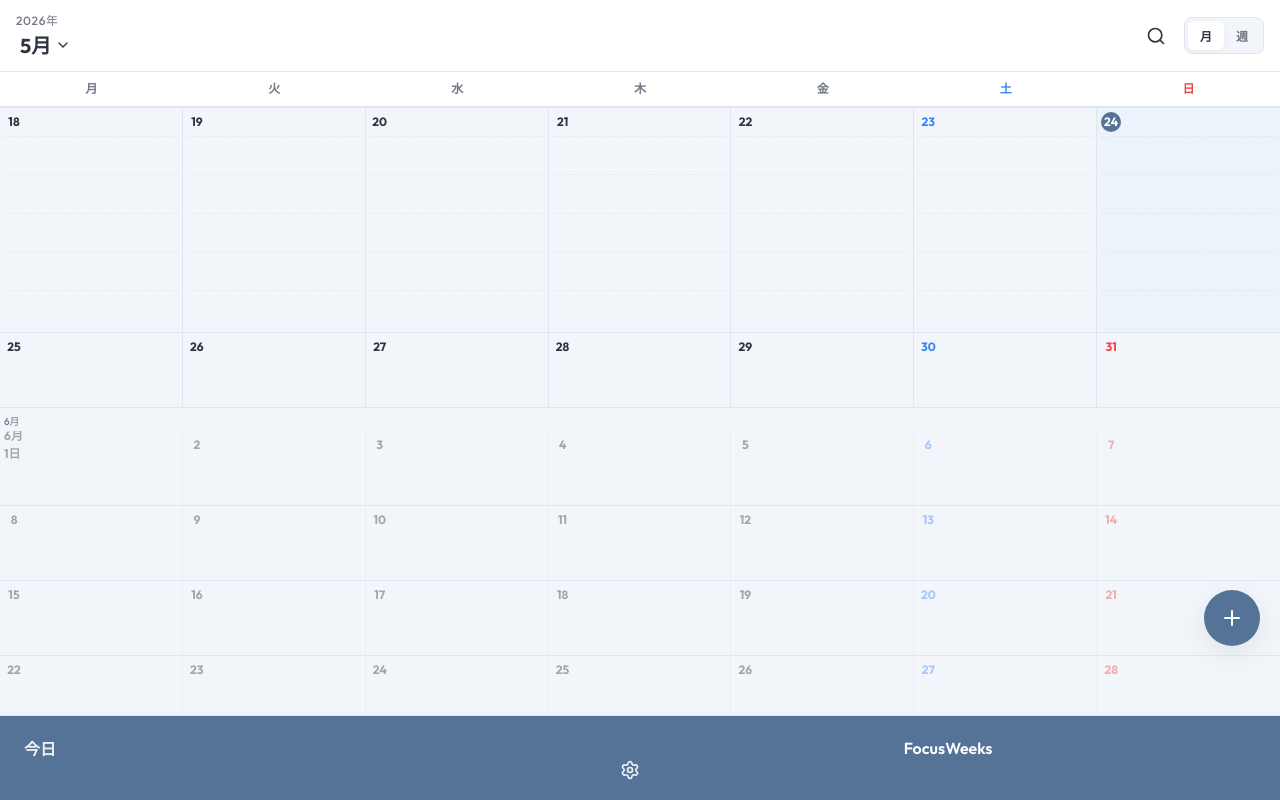
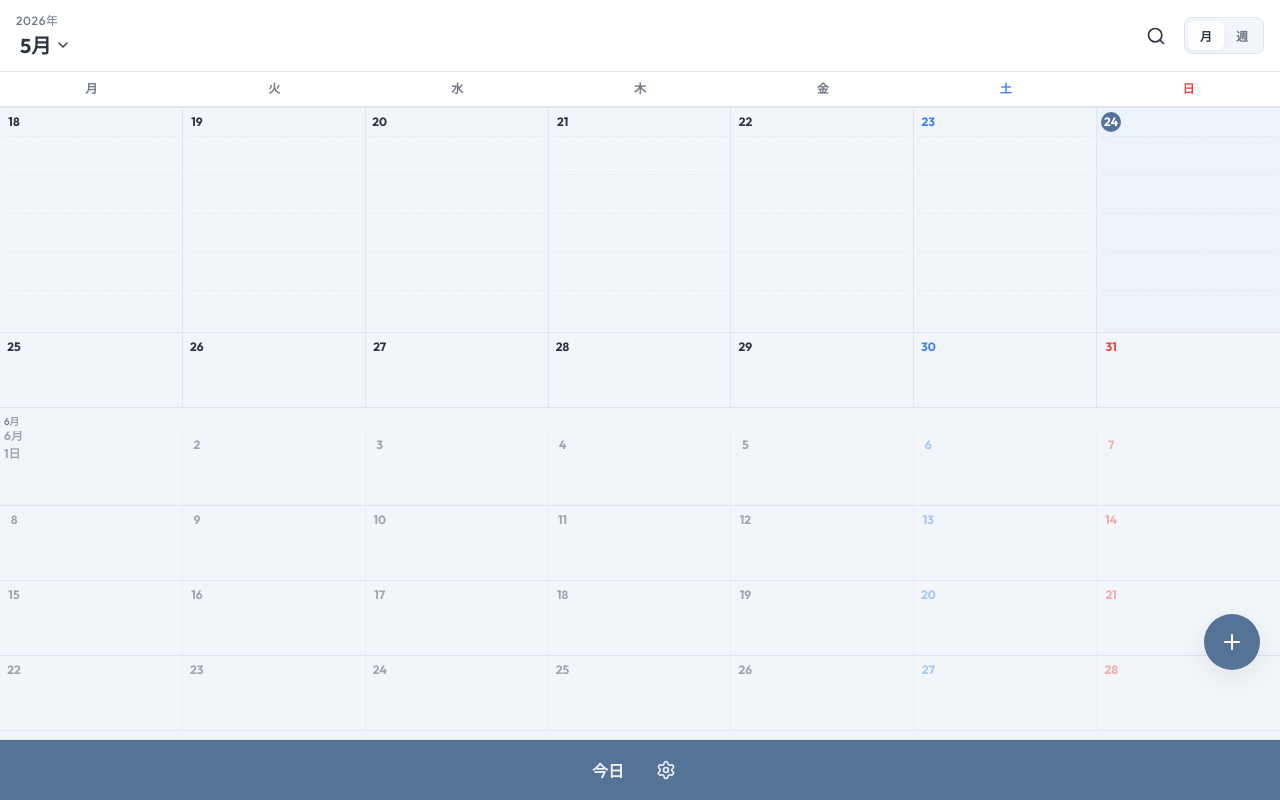
Before and after one commit to itokenlaw-rgb/FocusWeeks, a React (Vite) app: page / in a window 1280 px wide. Built offline with nearby package versions, Linux system fonts and the light colour scheme.

Commit message:
feat: 設定背景

```diff
--- a/src/App.tsx
+++ b/src/App.tsx
@@ -593,9 +593,13 @@ export default function App() {
       </div>
 
       {/* Sticky Bottom Bar */}
+{/* Sticky Bottom Bar */}
       <footer className="app-navbar">
+        {/* 左側のカラム（今日ボタンを中央寄りにするためのラッパー） */}
+        <div style={{ display: 'flex', justifyContent: 'flex-end', paddingRight: '16px' }}>
           <button
             className="nav-today-btn"
+            style={{ textAlign: 'center' }} /* テキストを中央揃えに */
             onClick={() => {
               const today = new Date();
               const todayStr = getFormattedDateString(today);
@@ -618,9 +622,10 @@ export default function App() {
           >
             今日
           </button>
-        <span className="nav-date-label">
-          {view === 'month' ? 'FocusWeeks' : '週表示'}
-        </span>
+        </div>
+
+        {/* 右側のカラム（設定ボタンを配置） */}
+        <div style={{ display: 'flex', justifyContent: 'flex-start', paddingLeft: '16px' }}>
           <button
             className="nav-settings-btn"
             onClick={() => {
@@ -631,6 +636,7 @@ export default function App() {
           >
             <SettingsIcon size={20} />
           </button>
+        </div>
       </footer>
 
       {/* Fullscreen Forms */}
--- a/src/index.css
+++ b/src/index.css
@@ -331,7 +331,7 @@ input:checked + .toggle-slider:before { transform: translateX(24px); }
   background-color: var(--accent-color);
   color: var(--bg-card);
   /* 上下パディングを 20px（またはお好みの広さ）に広げて、ボタンを押しやすくします */
-  padding: 20px 24px;
+  padding: 18px 24px;
   z-index: 10;
 }
 
```
Lines whose indentation alone changed are shown as unchanged.
